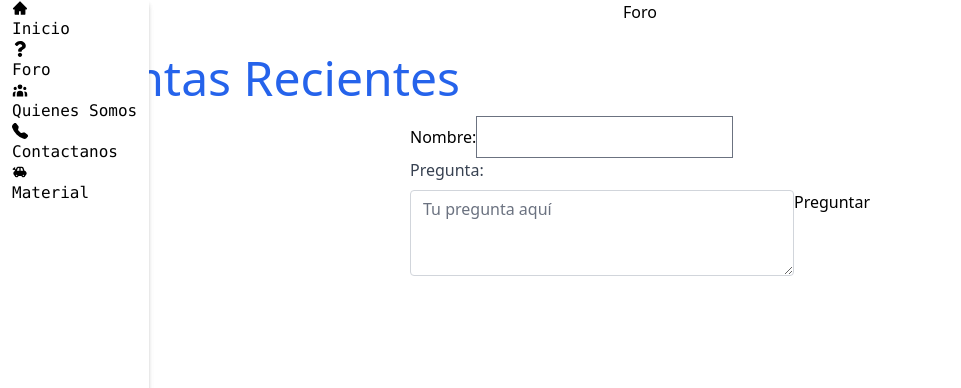
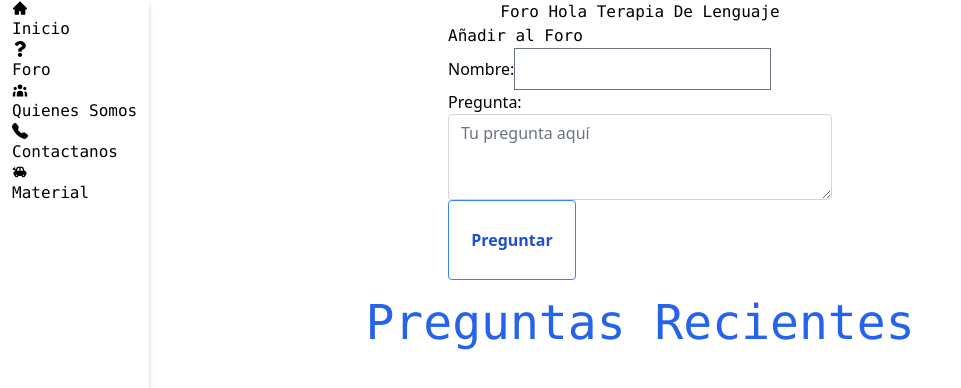
Before and after one commit to 123-code/Hola-Frontend, a React (Create React App) app: page /foro in a window 1280 px wide. Shown: the top 388 px of the page, without its empty margins (0-961 px from the left). Built offline with nearby package versions, Linux system fonts and the light colour scheme.

Commit message:
Updated Frontend

```diff
--- a/src/Components/AgregarComment.js
+++ b/src/Components/AgregarComment.js
@@ -28,16 +28,17 @@ const addquestion = async()=>{
         <div class="flex justify-center">
   <div class="mb-3 xl:w-96">
 
-<label>
-  Nombre:
+    <h1 className="font-mono"> Añadir al Foro </h1>
+
+  Nombre:<label>
 
   <input type="text" value={username} onChange={(event)=>setusername(event.target.value)}/>
 
 </label>
 <div>
-    <label for="exampleFormControlTextarea1" class="form-label inline-block mb-2 text-gray-700"
+Pregunta:<label for="exampleFormControlTextarea1" class="form-label inline-block mb-2 text-gray-700"
       >
-      Pregunta: </label>
+       </label>
 
 </div>
     <textarea
@@ -63,8 +64,13 @@ const addquestion = async()=>{
       placeholder="Tu pregunta aquí"
       value={comment} onChange={(event)=>setComment(event.target.value)}/>
 
+<button className="bg-transparent hover:bg-yellow-500 text-blue-700 font-semibold hover:text-white py-2 px-4 border border-blue-500 hover:border-transparent rounded w-32 h-20  object-scale-right"> Preguntar </button>
   </div>
-  <button> Preguntar </button>
+
+
+
+
+
 </div>
 
 
--- a/src/Components/ImageSlider.js
+++ b/src/Components/ImageSlider.js
@@ -18,7 +18,7 @@ export default function  ImageSlider (){
         </div>
 
         <div>
-        <img className="object-scale-down h-40 w-45" src={Nina} alt="Niña"/>
+        <img className="object-scale-down h-47 w-47" src={Nina} alt="Niña"/>
         <div><p>Trabajo Con Infantes</p></div>
 
         </div>
--- a/src/Components/ListaComentarios.js
+++ b/src/Components/ListaComentarios.js
@@ -4,7 +4,7 @@ import './AgregarComment';
 const MostrarComment=(props)=>{
    return(
        <>
-      <h1 className = "font-medium leading-tight text-5xl mt-0 mb-2 text-blue-600">
+      <h1 className = " font-mono  text-center font-medium leading-tight text-5xl mt-0 mb-2 text-blue-600">
           Preguntas Recientes </h1>
 
        <h2>{props.comment}</h2>
--- a/src/Components/Navbar.js
+++ b/src/Components/Navbar.js
@@ -1,4 +1,4 @@
-import React from 'react';
+import React,{useState} from 'react';
 import { Link } from 'react-router-dom';
 import{AiFillHome} from 'react-icons/ai';
 import{FaQuestion} from 'react-icons/fa';
@@ -37,7 +37,7 @@ return(
 </li>
 </div>
 
-<div>
+<div className= "flex space-x-4">
 <li className="relative">
    <HiUserGroup className='justify-items-start'/>
     <Link to="/nosotros" className = "font-mono">Quienes Somos</Link>
--- /dev/null
+++ b/src/Components/TxtCards.jsx
@@ -0,0 +1,27 @@
+import React from "react";
+
+
+const TxtCards=(CardText)=>{
+   return(
+       <>
+       {CardText.map((props,index)=>{
+           return(
+               <>
+               <div className="Title">
+                   <h1 key={index}>{props.titles}</h1>
+               </div>
+
+               <div className="Body">
+                   <h2 key = {index}>{props.contents}</h2>
+               </div>
+
+               </>
+           )
+       })
+
+       }
+
+       </>
+   )
+}
+export default TxtCards;
--- a/src/Pages/Foro.js
+++ b/src/Pages/Foro.js
@@ -14,13 +14,12 @@ const Foro = ({match})=>{
     }
     return(
         <>
-        <h1 className="text-center"> Foro </h1>
-        <h2 className="text-left"> Preguntas:</h2>
+
+        <h2 className=" font-mono text-center"> Foro Hola Terapia De Lenguaje </h2>
 
         <Navbar/>
+        <AgregarComment/>
         <Lista/>
-        <AgregarComment/>
-
         </>
     )
 
--- a/src/Pages/Main.js
+++ b/src/Pages/Main.js
@@ -6,10 +6,25 @@ import Logo from '../Logo.jpg';
 import Frase from '../Components/Frase';
 import Footer from '../Components/Footer';
 import Header from '../Components/Header';
+import TxtCards from '../Components/TxtCards';
+ //<TxtCards CardText/>
 
-// Component de frase
+// json data, will be passed as props to component
+const CardText = {
+    titles:{
+    Title1:"Pregunta en el Foro",
+    Title2:"Conoce a Nuestro Equipo ",
+    Title3:"Ponte en contacto con Nosotros",
+    Title4:"Consulta por nuestro material de venta",
+    },
+    contents:{
+        text1: "Responde a tus dudas relacionadas a la terapia de lenguaje",
+        text2: "Conoce a nuestro equipo de profesionales",
+        text3: "Contactanos y Agenda una evaluacion!",
+        text4: "Encuentra el material que necesites"
+    },
 
-
+}
 const Main = (props)=>{
     return(
         <>
@@ -17,7 +32,9 @@ const Main = (props)=>{
 
         <Frase/>
 
+
         <ImageSlider/>
+
 
        <div className="bg-green-500">
 
--- a/src/Pages/Material.jsx
+++ b/src/Pages/Material.jsx
@@ -4,7 +4,6 @@ const Material = ()=>{
     return(
         <>
         <h1>Material</h1>
-
         </>
     )
 }
--- a/src/Pages/Nosotros.js
+++ b/src/Pages/Nosotros.js
@@ -3,8 +3,10 @@ import React from 'react';
 const Nosotros = ()=>{
     return(
         <>
-        <h1> Nosotros </h1>
-        <h2> Quienes somos </h2>
+       <body className="bg-green-500" >
+       <h1> Nuestro Equipo </h1>
+
+       </body>
         </>
     )
 }
```
